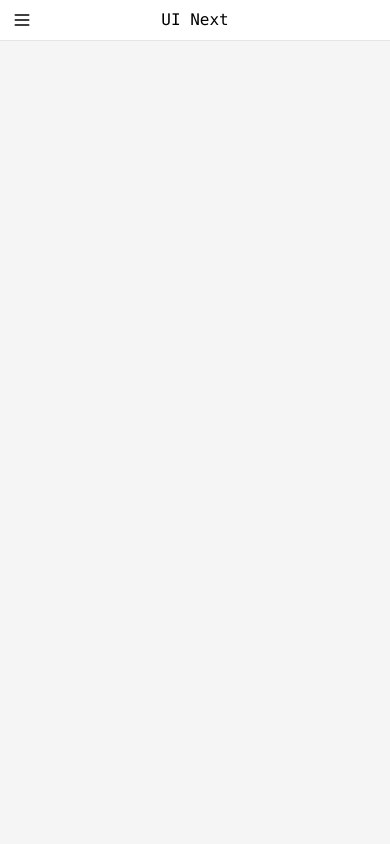
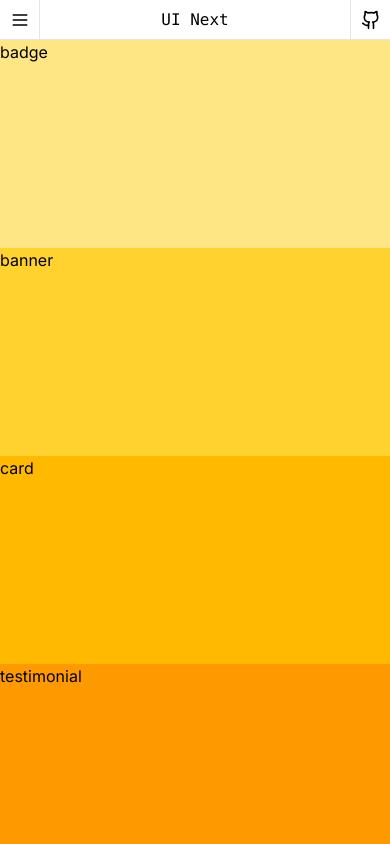
Before and after one commit to nicjrichDEV/solo-components, a React (Vite) app: page / in a window 390 px wide. Shown: the top 844 px of the page. Built offline with nearby package versions, Linux system fonts and the light colour scheme.

Commit message:
Lots of continued work on nav. Slowly learning life lol

```diff
--- a/index.html
+++ b/index.html
@@ -13,7 +13,7 @@
     <title>Solo - Components++</title>
   </head>
   <body>
-    <div id="root" class="min-h-dvh w-full bg-neutral-100"></div>
+    <div id="root" class="h-dvh w-full bg-neutral-100"></div>
     <script type="module" src="/src/main.jsx"></script>
   </body>
 </html>
--- a/src/App.jsx
+++ b/src/App.jsx
@@ -4,7 +4,26 @@ function App() {
   return (
     <>
       <Navigation />
-      <main></main>
+      <main className="flex flex-col overflow-y-auto pt-10">
+        <section id="badge" className="h-52 w-full bg-amber-200">
+          badge
+        </section>
+        <section id="banner" className="h-52 w-full bg-amber-300">
+          banner
+        </section>
+        <section id="card" className="h-52 w-full bg-amber-400">
+          card
+        </section>
+        <section id="testimonial" className="h-52 w-full bg-amber-500">
+          testimonial
+        </section>
+        <section id="toast" className="h-52 w-full bg-amber-600">
+          toast
+        </section>
+        <section id="tooltip" className="h-52 w-full bg-amber-700">
+          tooltip
+        </section>
+      </main>
     </>
   );
 }
--- a/src/components/Navigation.jsx
+++ b/src/components/Navigation.jsx
@@ -1,21 +1,38 @@
-import { Menu } from "lucide-react";
-import { useState } from "react";
+import { Github, Menu } from "lucide-react";
+import { useEffect, useRef, useState } from "react";
+import componentNames from "../utils/componentNames";
 
 export default function Navigation() {
   const [open, setOpen] = useState(false);
+  const navRef = useRef(null);
+
+  useEffect(() => {
+    function handleClickOutside(event) {
+      console.log(event.target);
+      if (
+        !navRef.current.contains(event.target) ||
+        event.target.tagName === "A"
+      )
+        toggleOpen();
+    }
+
+    if (open) document.addEventListener("click", handleClickOutside);
+
+    return () => document.removeEventListener("click", handleClickOutside);
+  }, [open]);
 
   function toggleOpen() {
     setOpen((v) => !v);
   }
 
   return (
-    <>
-      <nav
-        className={`relative grid h-10 grid-cols-[1fr_auto_1fr] items-center bg-white px-2.5 sm:hidden ${open ? "border-b-opacity-100 border-b border-b-neutral-200" : "border-b-opacity-0"} transition-opacity duration-250 ease-out`}
+    <nav ref={navRef} className="fixed top-0 right-0 left-0 z-50">
+      <div
+        className={`grid h-10 grid-cols-[1fr_auto_1fr] items-center overflow-x-hidden border-b border-b-neutral-200 bg-white sm:hidden`}
       >
         <button
           onClick={toggleOpen}
-          className="transition-background flex h-6 w-6 items-center justify-center justify-self-start rounded duration-150 ease-in-out hover:bg-neutral-200 active:bg-neutral-300"
+          className="transition-background flex h-10 w-10 items-center justify-center justify-self-start border-r border-r-neutral-200 duration-150 ease-in-out hover:bg-neutral-200"
         >
           <Menu size={"20px"} />
         </button>
@@ -24,13 +41,23 @@ export default function Navigation() {
           UI Next
         </div>
 
-        <div className="justify-self-end">
-          {/* Optional Right Action for future */}
+        <div className="flex h-10 w-10 items-center justify-center justify-self-end border-l border-l-neutral-200">
+          <a href="">
+            <Github size={"20px"} />
+          </a>
         </div>
-      </nav>
+      </div>
       <div
-        className={`${open ? "h-80 shadow-lg" : "h-0"} w-full overflow-hidden border-b border-b-neutral-200 bg-white transition-all duration-300 ease-out`}
-      ></div>
-    </>
+        className={`${open ? "max-h-80 border-b shadow-sm" : "max-h-0"} fixed top-10 right-0 left-0 z-50 flex w-full flex-col items-center overflow-hidden border-b-0 border-b-neutral-200 bg-white transition-all duration-300 ease-out`}
+      >
+        {componentNames.map((comp, i) => {
+          return (
+            <a href={`#${comp}`} key={i}>
+              {comp}
+            </a>
+          );
+        })}
+      </div>
+    </nav>
   );
 }
--- a/src/index.css
+++ b/src/index.css
@@ -10,3 +10,11 @@
 @theme {
   --default-font-family: "Inter", "sans-serif";
 }
+
+html {
+  scroll-behavior: smooth;
+}
+
+body {
+  overscroll-behavior: none;
+}
--- /dev/null
+++ b/src/utils/componentNames.js
@@ -0,0 +1,3 @@
+const componentNames = ['badge', 'banner', 'card', 'testimonial', 'toast', 'tooltip']
+
+export default componentNames
```
Also changed, not shown: 2 other files (tests, documents, lock files or other folders).
